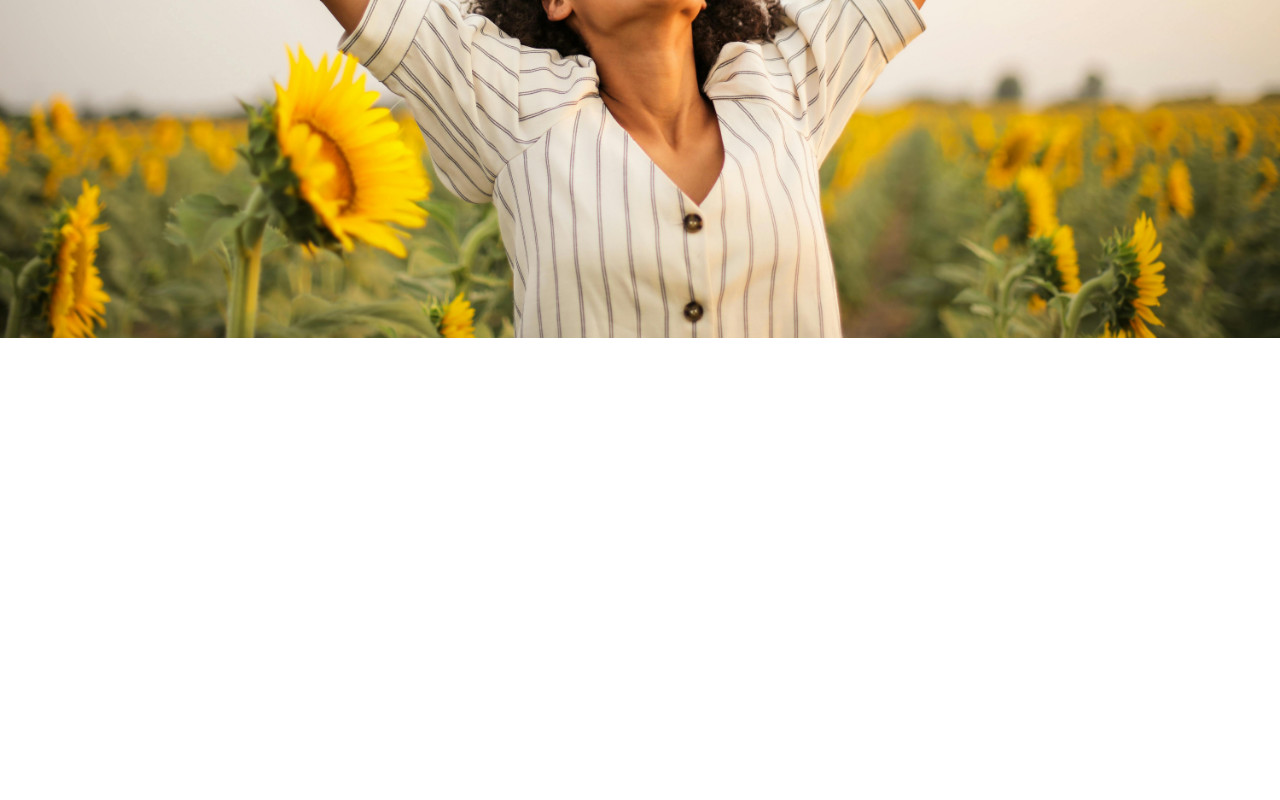
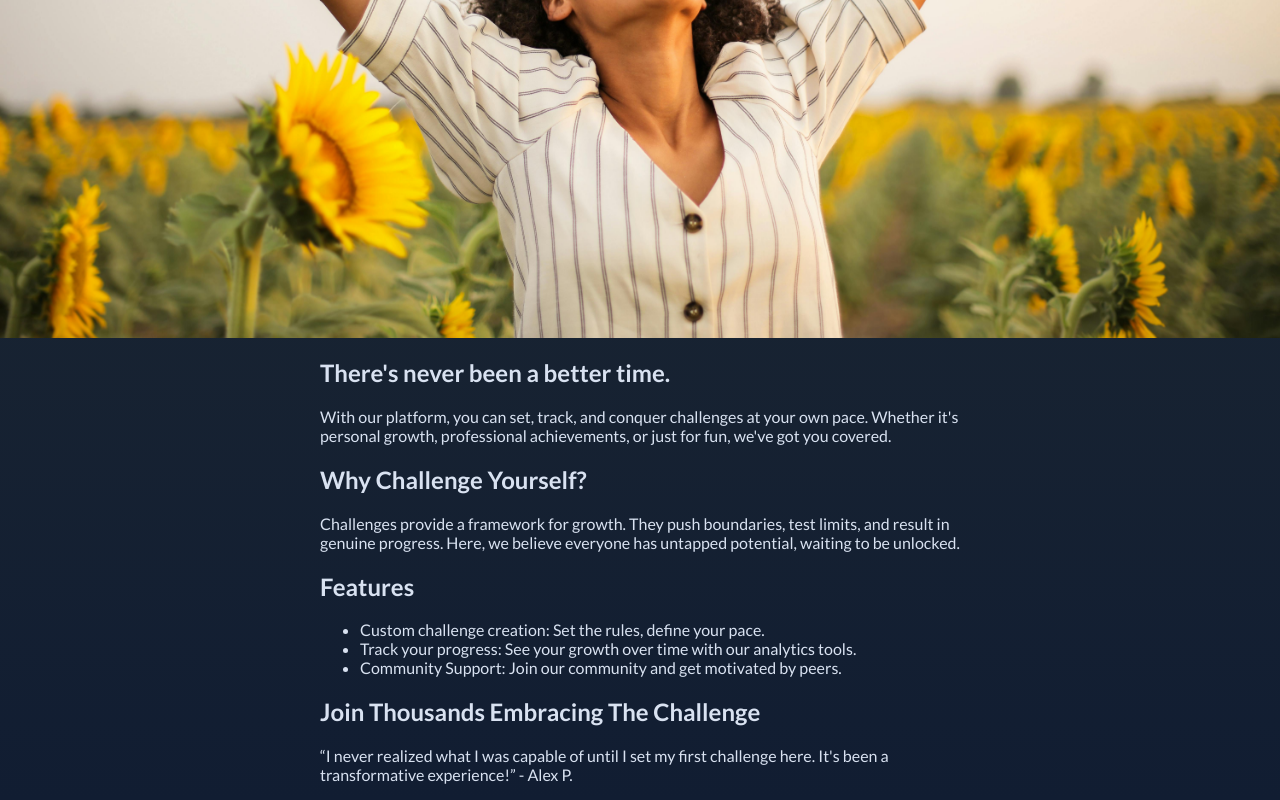
Before and after one commit to aswathyeg/react-animation, a React (Vite) app: page / in a window 1280 px wide. Shown: the part 462-1262 px from the top of the page. Before the commit the page ends 800 px from the top, so only its background shows below. Built offline with nearby package versions, Linux system fonts and the light colour scheme.

Commit message:
added text

```diff
--- a/src/pages/Welcome.jsx
+++ b/src/pages/Welcome.jsx
@@ -2,6 +2,7 @@ import React from 'react'
 import { Link } from 'react-router-dom';
 import women from '../assets/women.jpg';
 import heroImg from '../assets/hero.png';
+
 export default function WelcomePage ()  {
   return (
     <>
@@ -20,6 +21,49 @@ export default function WelcomePage ()  {
          {/* <img src={heroImg} alt="A superhero wearing a cape" id="hero-img" /> */}
 
     </header>
+    <main id="welcome-content">
+        <section>
+          <h2>There&apos;s never been a better time.</h2>
+          <p>
+            With our platform, you can set, track, and conquer challenges at
+            your own pace. Whether it&apos;s personal growth, professional
+            achievements, or just for fun, we&apos;ve got you covered.
+          </p>
+        </section>
+
+        <section>
+          <h2>Why Challenge Yourself?</h2>
+          <p>
+            Challenges provide a framework for growth. They push boundaries,
+            test limits, and result in genuine progress. Here, we believe
+            everyone has untapped potential, waiting to be unlocked.
+          </p>
+        </section>
+
+        <section>
+          <h2>Features</h2>
+          <ul>
+            <li>Custom challenge creation: Set the rules, define your pace.</li>
+            <li>
+              Track your progress: See your growth over time with our analytics
+              tools.
+            </li>
+            <li>
+              Community Support: Join our community and get motivated by peers.
+            </li>
+          </ul>
+        </section>
+
+        <section>
+          <h2>Join Thousands Embracing The Challenge</h2>
+          <p>
+            “I never realized what I was capable of until I set my first
+            challenge here. It&apos;s been a transformative experience!” - Alex
+            P.
+          </p>
+          {/* You can add more testimonials or even a carousel for multiple testimonials */}
+        </section>
+      </main>
 
     </>
   )
```
